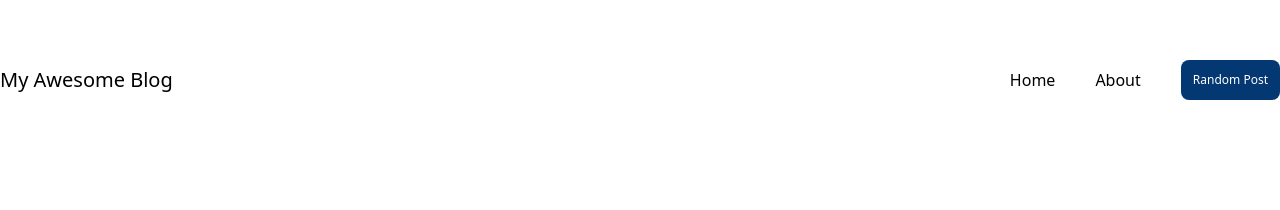
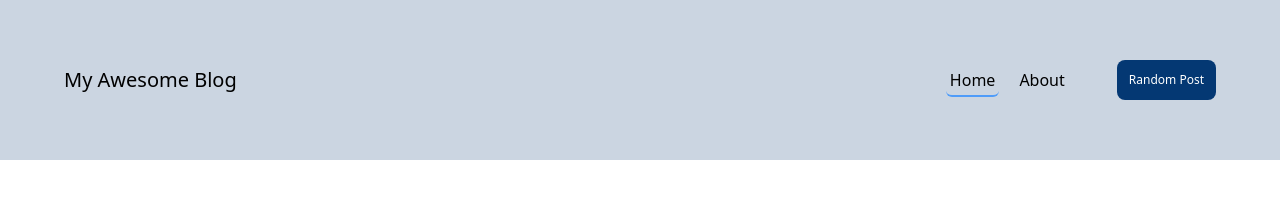
Before and after one commit to ptolios/blog-app, a React (Vite) app: page / in a window 1280 px wide. Shown: the top 210 px of the page. Built offline with nearby package versions, Linux system fonts and the light colour scheme.

Commit message:
Setup active NavLinks

```diff
--- a/src/App.jsx
+++ b/src/App.jsx
@@ -22,11 +22,7 @@ const router = createBrowserRouter([
 ])
 
 function App() {
-  return (
-    <>
-      <RouterProvider router={router} />
-    </>
-  )
+  return <RouterProvider router={router} />
 }
 
 export default App
--- a/src/components/Header.jsx
+++ b/src/components/Header.jsx
@@ -1,22 +1,32 @@
-import { Link } from "react-router-dom"
+import { NavLink } from "react-router-dom"
 
 function Header() {
   return (
-    <>
-      <header className="container mx-auto h-40 py-4 flex flex-row bg-white justify-between items-stretch">
+    <header className="mx-auto px-16 h-40 py-4 bg-slate-300 flex flex-row justify-between items-stretch">
       <div className="content-center text-xl">My Awesome Blog</div>
-        {/* Nav Bar */}
+
       <nav className="content-center">
-          <ul className="flex flex-row space-x-10 items-center">
+        <ul className="flex flex-row items-center">
           <li>
-              <Link className="hover:text-secondary" to="/">
+            <NavLink
+              to="/"
+              className={({ isActive }) =>
+                "hover:text-secondary p-1 mr-4 rounded-md " + (isActive ? "active" : "")
+              }
+              end
+            >
               Home
-              </Link>
+            </NavLink>
           </li>
           <li>
-              <Link className="hover:text-secondary" href="/about">
+            <NavLink
+              to="/about"
+              className={({ isActive }) =>
+                "hover:text-secondary p-1 mr-12 rounded-md " + (isActive ? "active" : "")
+              }
+            >
               About
-              </Link>
+            </NavLink>
           </li>
           <li>
             <button className="bg-primary text-white text-xs rounded-lg p-3">
@@ -26,7 +36,6 @@ function Header() {
         </ul>
       </nav>
     </header>
-    </>
   )
 }
 
--- a/src/index.css
+++ b/src/index.css
@@ -12,3 +12,8 @@
   @apply mt-8;
   @apply mb-24;
 }
+
+.active {
+  @apply border-secondary;
+  @apply border-b-2;
+}
```
Lines whose indentation alone changed are shown as unchanged.
